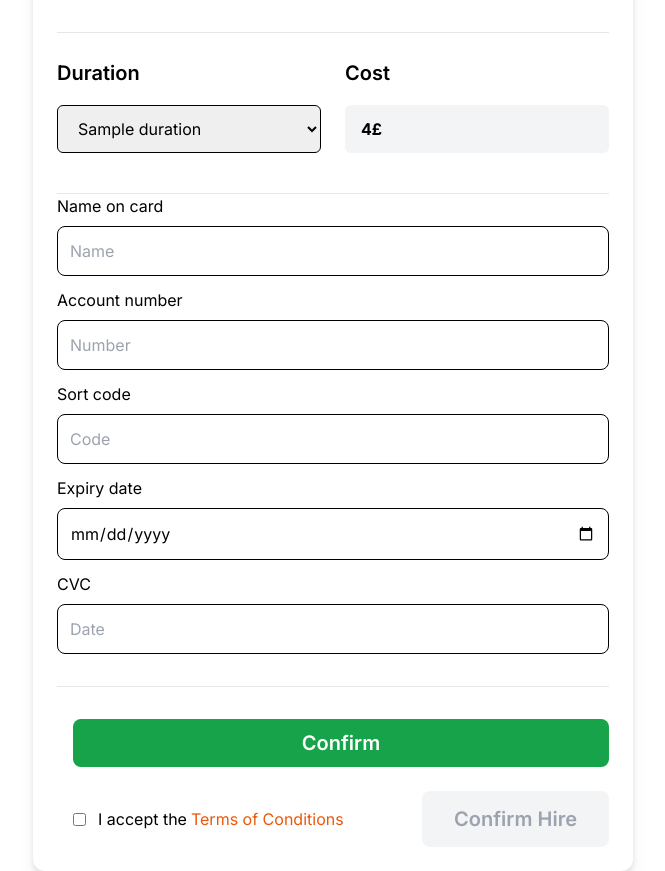
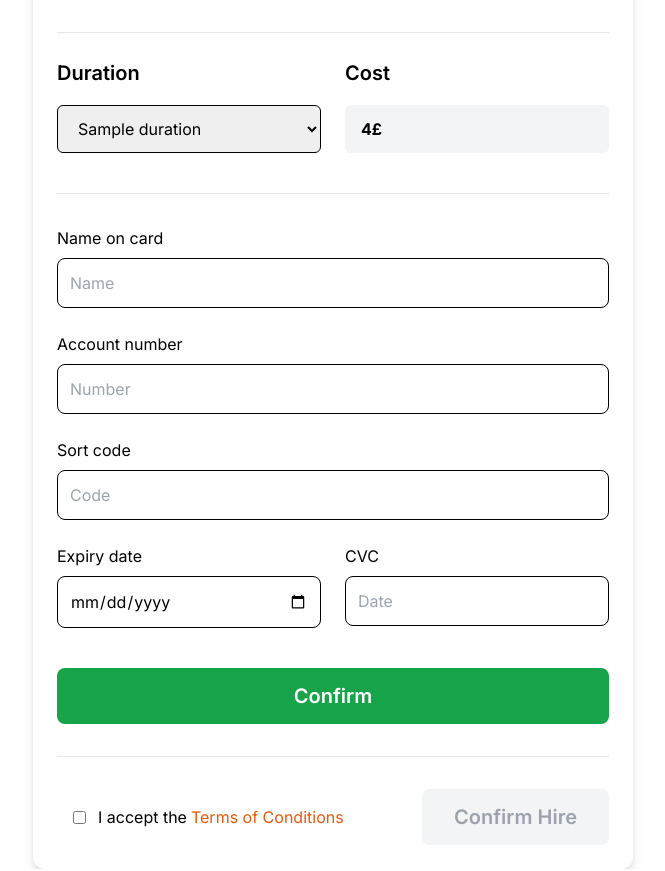
Before and after one commit to dillongoods/escooter-app, a Flask app: template app/templates/hireScooter.html in a window 1280 px wide. Shown: the part 513-1384 px from the top of the page, without its empty margins (307-972 px from the left). Run offline with Flask 2, Linux system fonts and the light colour scheme; tables that the repository leaves empty hold one stand-in row (values such as "Sample post"); the template is opened without the code that fills it: values that come from a table or form of the project are taken from there, most other values are stand-ins (such as "Sample title", 1, 10 or a date in 2020); some libraries are stand-ins or nearby versions.

Commit message:
add bank account details in hire scooter form, basically make confirm button work

```diff
--- a/app/templates/hireScooter.html
+++ b/app/templates/hireScooter.html
@@ -67,62 +67,61 @@
     {% if not has_card_details %}
     <form action="" method="post" name="bankDetails">
       {{ details_form.hidden_tag() }}
-      <div class="mb-3">
-        <label class="mb-2">Name on card</label> {{ details_form.name(class_='mt-2
-        w-full p-3 rounded-lg border border-black', placeholder_="Name") }} {%
-        for error in details_form.name.errors %}
+      <div class="mb-6 mt-8">
+        <label class="mb-2">Name on card</label> {{
+        details_form.name(class_='mt-2 w-full p-3 rounded-lg border
+        border-black', placeholder_="Name") }} {% for error in
+        details_form.name.errors %}
         <div class="alert alert-danger w-100" role="alert">[{{ error }}]</div>
         {% endfor %}
       </div>
-      <div class="mb-3">
+      <div class="mb-6">
         <label class="mb-2">Account number</label> {{
-        details_form.accountNo(class_='mt-2 w-full p-3 rounded-lg border border-black',
-        placeholder_="Number") }} {% for error in details_form.accountNo.errors %}
+        details_form.accountNo(class_='mt-2 w-full p-3 rounded-lg border
+        border-black', placeholder_="Number") }} {% for error in
+        details_form.accountNo.errors %}
         <div class="alert alert-danger w-100" role="alert">[{{ error }}]</div>
         {% endfor %}
       </div>
-      <div class="mb-3">
-        <label class="mb-2">Sort code</label> {{ details_form.sortCode(class_='mt-2
-        w-full p-3 rounded-lg border border-black', placeholder_="Code") }} {%
-        for error in details_form.sortCode.errors %}
+      <div class="mb-6">
+        <label class="mb-2">Sort code</label> {{
+        details_form.sortCode(class_='mt-2 w-full p-3 rounded-lg border
+        border-black', placeholder_="Code") }} {% for error in
+        details_form.sortCode.errors %}
         <div class="alert alert-danger w-100" role="alert">[{{ error }}]</div>
         {% endfor %}
       </div>
-      <div class="mb-3">
-        <label class="mb-2">Expiry date</label> {{ details_form.expiry(class_='mt-2
-        w-full p-3 rounded-lg border border-black', placeholder_="Date") }} {%
-        for error in details_form.expiry.errors %}
+      <div class="mb-6 flex gap-6">
+        <div class="flex-1">
+          <label class="mb-2">Expiry date</label> {{
+          details_form.expiry(class_='mt-2 w-full p-3 rounded-lg border
+          border-black', placeholder_="Date") }} {% for error in
+          details_form.expiry.errors %}
           <div class="alert alert-danger w-100" role="alert">[{{ error }}]</div>
           {% endfor %}
         </div>
-      <div class="mb-3">
-        <label class="mb-2">CVC</label> {{ details_form.cvc(class_='mt-2 w-full p-3
-        rounded-lg border border-black', placeholder_="Date") }} {% for error in
-        details_form.cvc.errors %}
+        <div class="flex-1">
+          <label class="mb-2">CVC</label> {{ details_form.cvc(class_='mt-2
+          w-full p-3 rounded-lg border border-black', placeholder_="Date") }} {%
+          for error in details_form.cvc.errors %}
           <div class="alert alert-danger w-100" role="alert">[{{ error }}]</div>
           {% endfor %}
         </div>
-
-      <div class="w-full h-px bg-gray-200 my-8"></div>
-      <div class="w-full flex">
+      </div>
       <input
-          type="button"
-          class="w-full bg-green-600 text-white text-h4 py-2 rounded-lg cursor-pointer ml-4"
+        type="submit"
+        class="w-full bg-green-600 text-white text-h4 py-3 rounded-lg cursor-pointer mt-4"
         value="Confirm"
       />
-      </div>
-
+      <div class="w-full h-px bg-gray-200 my-8"></div>
     </form>
     {%else%}
     <div class="mt-6 flex justify-between">
-
-
       <div class="flex items-center my-4 ml-4">
-      <input type="checkbox" class="mr-3" id="useCard"/>
+        <input type="checkbox" class="mr-3" id="useCard" />
         <span>Use card ending: ***{{accountNo}}</span>
       </div>
     </div>
-
     {%endif%}
     <div class="mt-6 flex justify-between">
       <div class="flex items-center my-4 ml-4">
```
Also changed, not shown: app/views.py (+60 -34 lines), app.db. Lines whose indentation alone changed are shown as unchanged.
